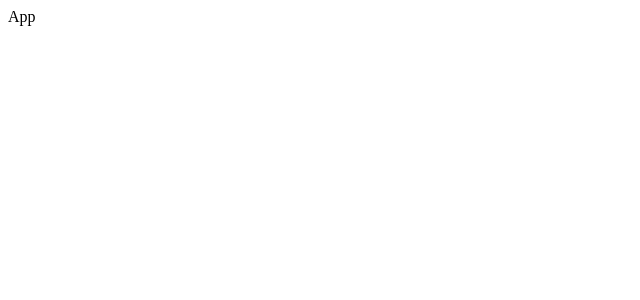
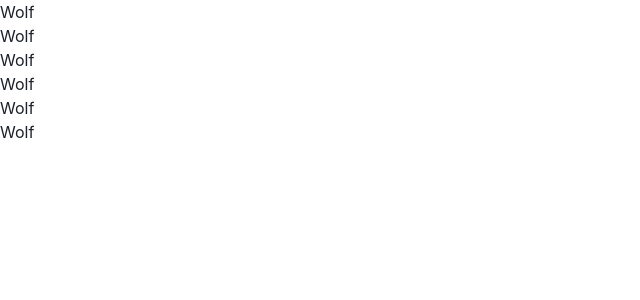
Before and after one commit to kevindmorris/wolfpack, a React app: page / in a window 1280 px wide. Shown: the top 300 px of the page, without its empty margins (0-640 px from the left). Built offline with nearby package versions, Linux system fonts and the light colour scheme.

Commit message:
Add path aliasing and chakra ui

```diff
--- a/package.json
+++ b/package.json
@@ -25,6 +25,10 @@
     "webpack-dev-server": "^5.0.4"
   },
   "dependencies": {
+    "@chakra-ui/react": "^2.8.2",
+    "@emotion/react": "^11.11.4",
+    "@emotion/styled": "^11.11.5",
+    "framer-motion": "^11.0.24",
     "react": "^18.2.0",
     "react-dom": "^18.2.0"
   }
--- a/src/App.tsx
+++ b/src/App.tsx
@@ -1,5 +1,19 @@
+import { Wolf } from "@/components";
+import theme from "@/theme";
+import { ChakraProvider } from "@chakra-ui/react";
 import React from "react";
 
 export default function App() {
-  return <div>App</div>;
+  return (
+    <ChakraProvider theme={theme}>
+      <div>
+        <Wolf />
+        <Wolf />
+        <Wolf />
+        <Wolf />
+        <Wolf />
+        <Wolf />
+      </div>
+    </ChakraProvider>
+  );
 }
--- /dev/null
+++ b/src/components/Wolf.tsx
@@ -0,0 +1,7 @@
+import React from 'react'
+
+export default function Wolf() {
+  return (
+    <div>Wolf</div>
+  )
+}
--- /dev/null
+++ b/src/components/index.ts
@@ -0,0 +1 @@
+export { default as Wolf } from "./Wolf";
--- /dev/null
+++ b/src/theme/index.ts
@@ -0,0 +1,5 @@
+import { extendTheme } from "@chakra-ui/react";
+
+const theme = extendTheme({});
+
+export default theme;
--- a/tsconfig.json
+++ b/tsconfig.json
@@ -10,7 +10,8 @@
     "resolveJsonModule": true /* Allow importing JSON modules */,
     "baseUrl": "./src" /* Base directory to resolve non-relative module names */,
     "paths": {
-      "*": ["*", "src/*"] /* Mapping paths for module resolution */
+      "@/components": ["./components"],
+      "@/theme": ["./theme"]
     },
     "strictNullChecks": true /* Enable strict null checks */,
     "noImplicitAny": true /* Disallow implicit 'any' types */,
--- a/webpack.config.js
+++ b/webpack.config.js
@@ -9,6 +9,10 @@ module.exports = {
   },
   resolve: {
     extensions: [".tsx", ".ts", ".js", ".jsx"],
+    alias: {
+      "@/components": path.resolve(__dirname, "src/components"),
+      "@/theme": path.resolve(__dirname, "src/theme"),
+    },
   },
   module: {
     rules: [
```
Also changed, not shown: 1 other file (tests, documents, lock files or other folders).
